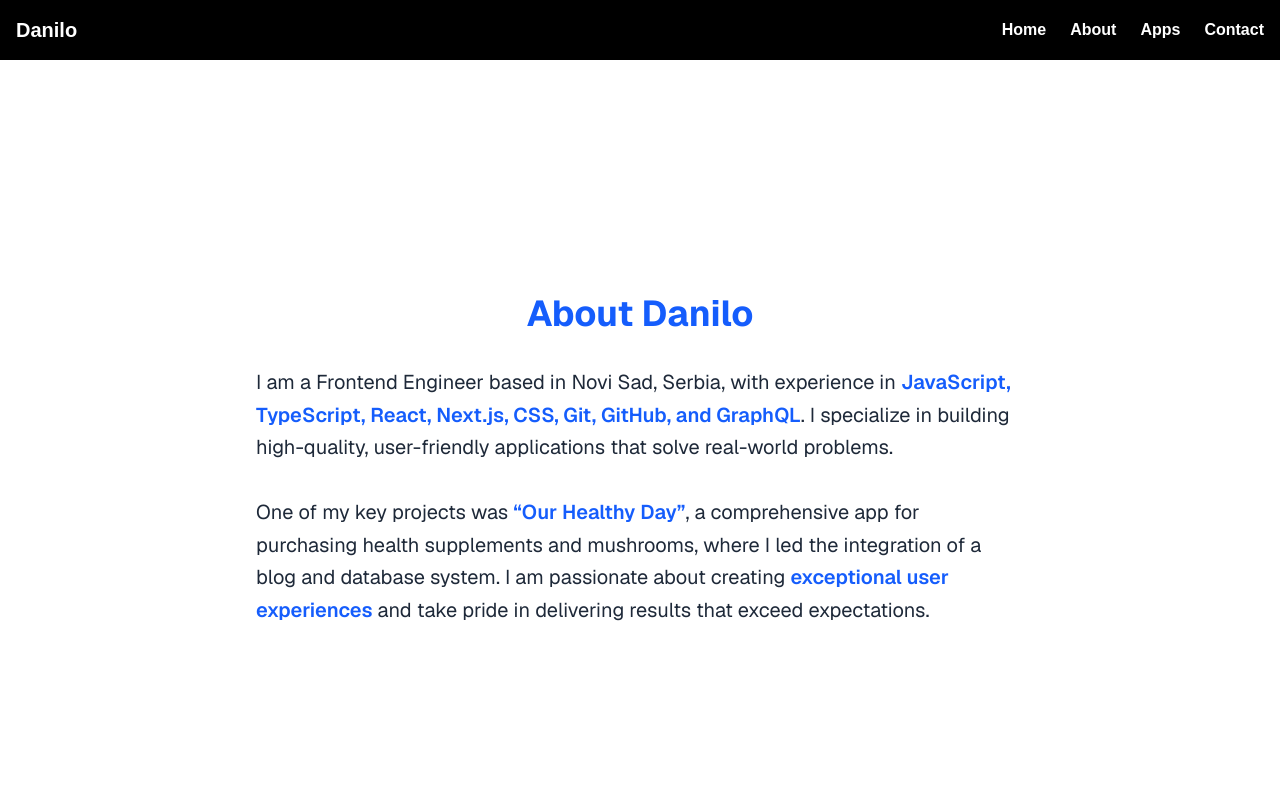
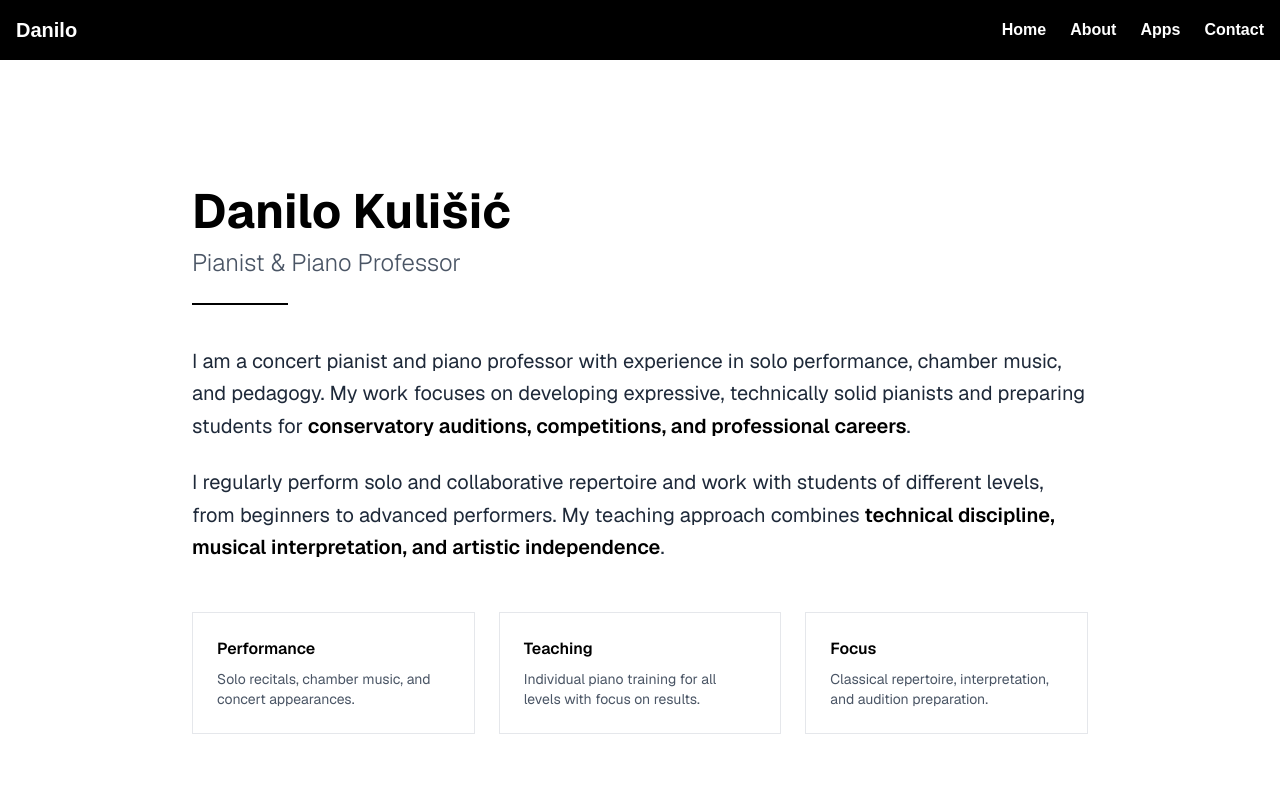
Before and after one commit to kulisic4/my-next-portfolio, a Next.js app: page /about in a window 1280 px wide. Shown: the top 800 px of the page. Built offline with nearby package versions, Linux system fonts and the light colour scheme.

Commit message:
changing home & about to piano professor pages

```diff
--- a/app/about/page.tsx
+++ b/app/about/page.tsx
@@ -1,39 +1,66 @@
 import React from "react";
 
-const about = () => {
+const About = () => {
   return (
-    <div className="font-sans grid grid-rows-[20px_1fr_20px] items-center justify-items-center min-h-screen p-8 pb-20 gap-16 sm:p-20">
-      <main className="flex flex-col row-start-2 items-center">
-        <h1 className="text-4xl text-center font-bold text-blue-600">
-          About Danilo
+    <div className="font-sans min-h-screen flex items-center justify-center px-6 py-20 bg-white">
+      <main className="max-w-4xl w-full flex flex-col items-start">
+
+        {/* TITLE */}
+        <h1 className="text-4xl md:text-5xl font-bold text-black">
+          Danilo Kulišić
         </h1>
-        <div>
-          <p className="max-w-3xl mx-auto text-gray-800 text-lg leading-relaxed md:text-xl md:leading-relaxed mt-8">
-            I am a Frontend Engineer based in Novi Sad, Serbia, with experience in{" "}
-            <span className="font-semibold text-blue-600">
-              JavaScript, TypeScript, React, Next.js, CSS, Git, GitHub, and
-              GraphQL
-            </span>
-            . I specialize in building high-quality, user-friendly applications
-            that solve real-world problems.
-            <br />
-            <br />
-            One of my key projects was{" "}
-            <span className="font-semibold text-blue-600">
-              “Our Healthy Day”
-            </span>
-            , a comprehensive app for purchasing health supplements and
-            mushrooms, where I led the integration of a blog and database
-            system. I am passionate about creating{" "}
-            <span className="font-semibold text-blue-600">
-              exceptional user experiences
-            </span>{" "}
-            and take pride in delivering results that exceed expectations.
-          </p>
+
+        <h2 className="mt-3 text-xl md:text-2xl text-gray-600 font-light">
+          Pianist & Piano Professor
+        </h2>
+
+        {/* DIVIDER */}
+        <div className="w-24 h-[2px] bg-black mt-6 mb-10"></div>
+
+        {/* TEXT */}
+        <p className="text-gray-800 text-lg md:text-xl leading-relaxed">
+          I am a concert pianist and piano professor with experience in solo performance, chamber music, and pedagogy.
+          My work focuses on developing expressive, technically solid pianists and preparing students for
+          <span className="font-semibold text-black"> conservatory auditions, competitions, and professional careers</span>.
+        </p>
+
+        <br />
+
+        <p className="text-gray-800 text-lg md:text-xl leading-relaxed">
+          I regularly perform solo and collaborative repertoire and work with students of different levels,
+          from beginners to advanced performers. My teaching approach combines
+          <span className="font-semibold text-black"> technical discipline, musical interpretation, and artistic independence</span>.
+        </p>
+
+        {/* HIGHLIGHTS */}
+        <div className="grid grid-cols-1 md:grid-cols-3 gap-6 mt-12 w-full">
+
+          <div className="border border-gray-200 p-6">
+            <h3 className="font-semibold text-black mb-2">Performance</h3>
+            <p className="text-gray-600 text-sm">
+              Solo recitals, chamber music, and concert appearances.
+            </p>
+          </div>
+
+          <div className="border border-gray-200 p-6">
+            <h3 className="font-semibold text-black mb-2">Teaching</h3>
+            <p className="text-gray-600 text-sm">
+              Individual piano training for all levels with focus on results.
+            </p>
+          </div>
+
+          <div className="border border-gray-200 p-6">
+            <h3 className="font-semibold text-black mb-2">Focus</h3>
+            <p className="text-gray-600 text-sm">
+              Classical repertoire, interpretation, and audition preparation.
+            </p>
+          </div>
+
         </div>
+
       </main>
     </div>
   );
 };
 
-export default about;
+export default About;
--- a/app/page.tsx
+++ b/app/page.tsx
@@ -2,15 +2,143 @@ import React from "react";
 
 export default function Home() {
   return (
-    <div className="font-sans grid grid-rows-[20px_1fr_20px] items-center justify-items-center min-h-screen p-6 sm:p-20 gap-12">
-      <main className="flex flex-col row-start-2 items-center sm:items-start text-center sm:text-left space-y-6">
-        <h1 className="text-2xl sm:text-4xl text-blue-600 font-bold max-w-xl">
-          Welcome! I am Danilo, your Software Developer
-        </h1>
-        <h2 className="text-lg sm:text-2xl font-bold max-w-xl">
-          Let&apos;s get in touch and see what kind of Website or App you need.
-        </h2>
-      </main>
+    <div className="font-sans bg-white text-black">
+
+      {/* HERO */}
+      <section className="min-h-screen flex items-center justify-center px-6">
+        <div className="max-w-5xl w-full text-center">
+
+          <h1 className="text-5xl md:text-7xl font-bold tracking-tight">
+            Danilo Kulišić
+          </h1>
+
+          <h2 className="mt-6 text-xl md:text-2xl text-gray-600 font-light">
+            Pianist & Piano Professor
+          </h2>
+
+          <p className="mt-8 text-lg md:text-xl text-gray-700 max-w-3xl mx-auto leading-relaxed">
+            Concert pianist and educator focused on expressive performance,
+            technical mastery, and preparing students for conservatory auditions,
+            competitions, and professional careers.
+          </p>
+
+          {/* CTA BUTTONS */}
+          <div className="mt-10 flex flex-col md:flex-row gap-4 justify-center">
+            <a
+              href="#performances"
+              className="px-8 py-3 border border-black hover:bg-black hover:text-white transition"
+            >
+              Listen & Watch
+            </a>
+
+            <a
+              href="#teaching"
+              className="px-8 py-3 bg-black text-white hover:opacity-80 transition"
+            >
+              Private Lessons
+            </a>
+          </div>
+        </div>
+      </section>
+
+      {/* SHORT PROOF SECTION */}
+      <section className="py-24 px-6 border-t border-gray-200">
+        <div className="max-w-5xl mx-auto grid md:grid-cols-3 gap-10 text-center">
+
+          <div>
+            <h3 className="text-3xl font-bold">Performance</h3>
+            <p className="mt-3 text-gray-600">
+              Solo recitals and chamber music appearances.
+            </p>
+          </div>
+
+          <div>
+            <h3 className="text-3xl font-bold">Teaching</h3>
+            <p className="mt-3 text-gray-600">
+              From beginners to advanced conservatory preparation.
+            </p>
+          </div>
+
+          <div>
+            <h3 className="text-3xl font-bold">Focus</h3>
+            <p className="mt-3 text-gray-600">
+              Classical repertoire, interpretation, and technique.
+            </p>
+          </div>
+
+        </div>
+      </section>
+
+      {/* PERFORMANCE PREVIEW */}
+      <section id="performances" className="py-28 px-6 bg-gray-50">
+        <div className="max-w-5xl mx-auto">
+
+          <h2 className="text-3xl md:text-4xl font-bold text-center">
+            Performances
+          </h2>
+
+          <p className="text-center text-gray-600 mt-4">
+            Selected recordings and live performances
+          </p>
+
+          <div className="grid md:grid-cols-2 gap-8 mt-12">
+
+            <div className="aspect-video bg-black">
+              <iframe
+                className="w-full h-full"
+                src="https://www.youtube.com/embed/VIDEO_ID"
+                title="Performance 1"
+                allowFullScreen
+              />
+            </div>
+
+            <div className="aspect-video bg-black">
+              <iframe
+                className="w-full h-full"
+                src="https://www.youtube.com/embed/VIDEO_ID"
+                title="Performance 2"
+                allowFullScreen
+              />
+            </div>
+
+          </div>
+        </div>
+      </section>
+
+      {/* TEACHING */}
+      <section id="teaching" className="py-28 px-6">
+        <div className="max-w-4xl mx-auto text-center">
+
+          <h2 className="text-3xl md:text-4xl font-bold">
+            Piano Lessons
+          </h2>
+
+          <p className="mt-6 text-gray-700 text-lg leading-relaxed">
+            I offer private piano lessons for all levels. My teaching is focused on
+            building strong technical foundations, musical understanding, and
+            preparing students for exams, auditions, and performances.
+          </p>
+
+          <div className="mt-10">
+            <a
+              href="mailto:your@email.com"
+              className="px-10 py-4 bg-black text-white hover:opacity-80 transition"
+            >
+              Book a Lesson
+            </a>
+          </div>
+
+        </div>
+      </section>
+
+      {/* CONTACT */}
+      <section className="py-20 border-t border-gray-200 text-center">
+        <h3 className="text-xl font-semibold">Contact</h3>
+        <p className="text-gray-600 mt-2">
+          Email: your@email.com
+        </p>
+      </section>
+
     </div>
   );
 }
```
